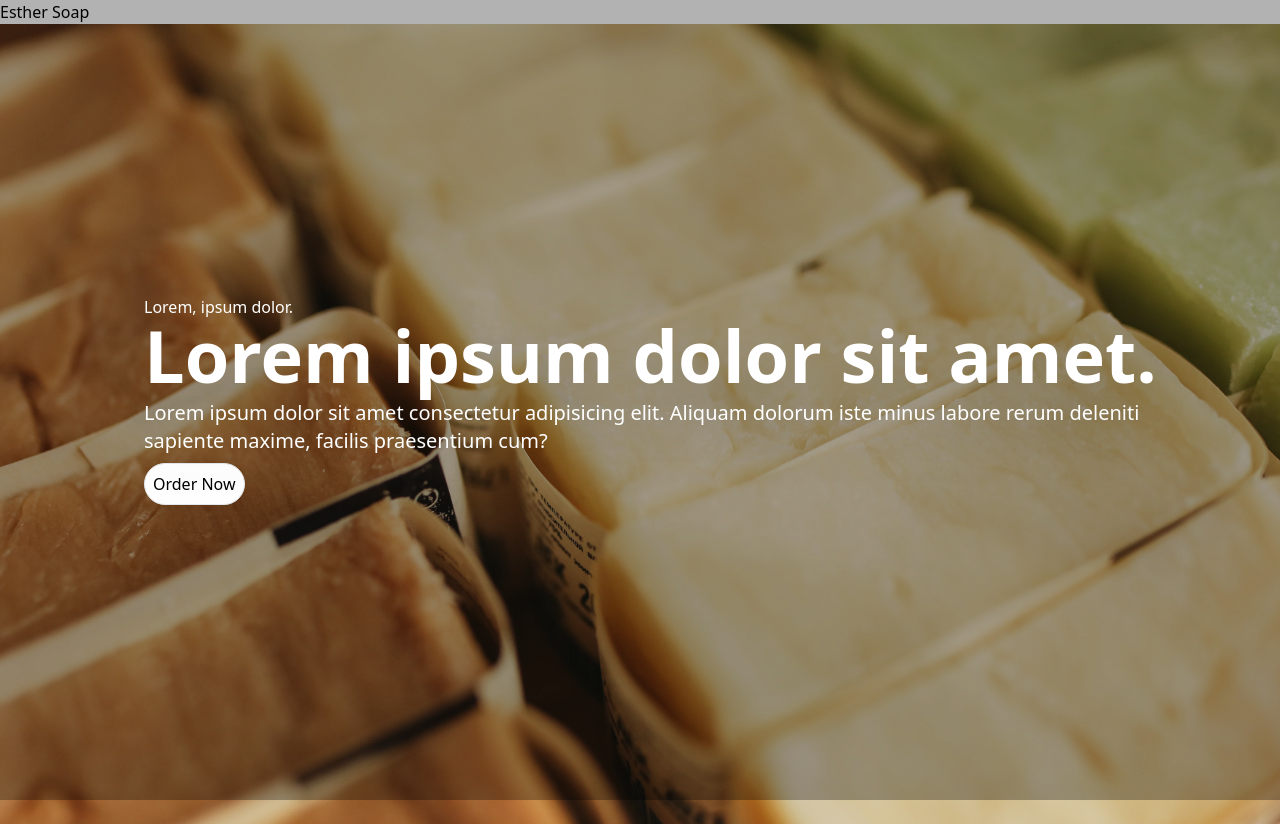
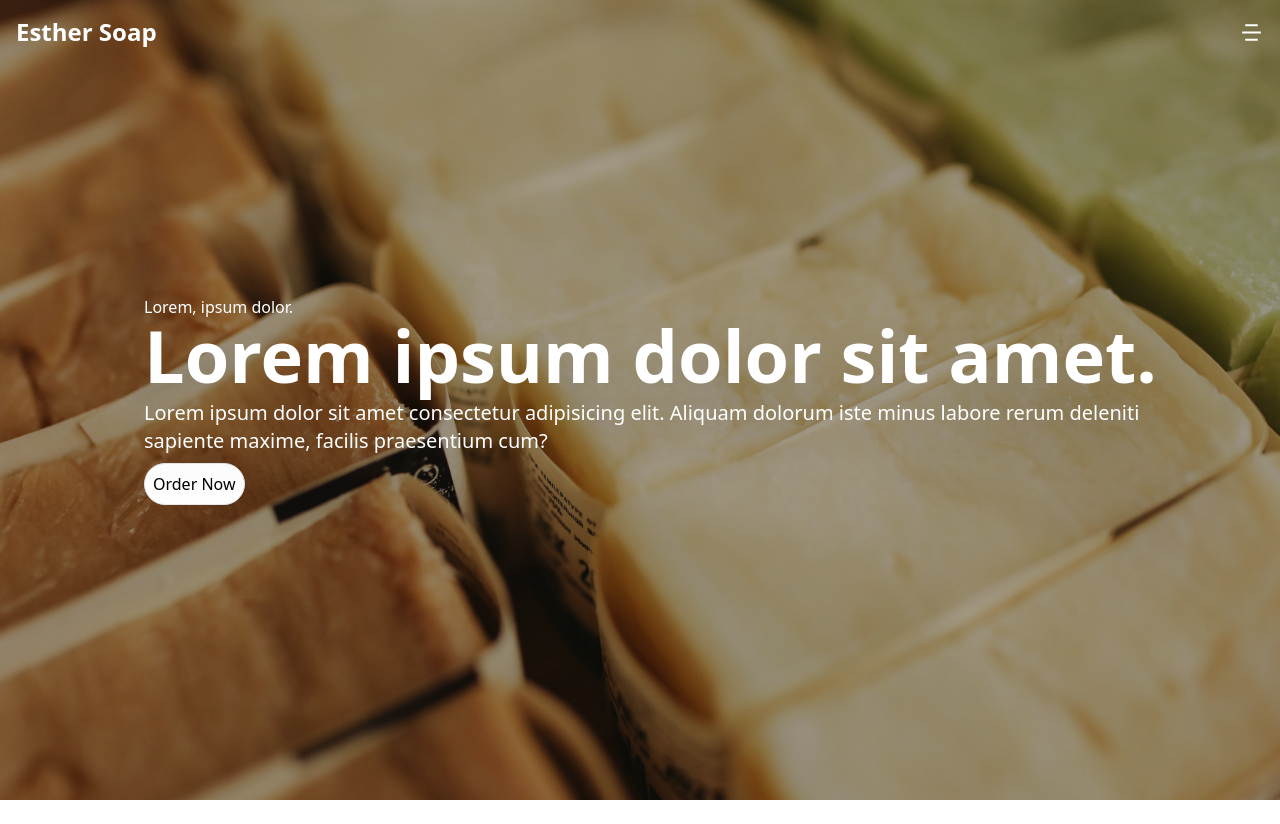
Before and after one commit to Shanehortonm/Esther-Soap, a React (Create React App) app: page / in a window 1280 px wide. After the commit the page ends 800 px from the top, so only its background shows below. Built offline with nearby package versions, Linux system fonts and the light colour scheme.

Commit message:
work on nav

```diff
--- a/package.json
+++ b/package.json
@@ -8,6 +8,7 @@
     "@testing-library/user-event": "^13.5.0",
     "react": "^18.2.0",
     "react-dom": "^18.2.0",
+    "react-icons": "^4.10.1",
     "react-scripts": "5.0.1",
     "web-vitals": "^2.1.4"
   },
--- a/src/components/Nav.jsx
+++ b/src/components/Nav.jsx
@@ -1,10 +1,35 @@
-import React from 'react'
+import React, {useState} from 'react'
+import {RiMenu5Fill} from 'react-icons/ri'
+export const Nav = () => {
 
-export const Nav = () => {
+  const [nav, setNav] = useState(false);
+
+  const showNav = () => {
+    setNav(!nav);
+    if(!nav){
+      document.body.style.overflow = 'hidden'
+    } else {
+      document.body.style.overflow = 'scroll'
+    };
+
+  };
+
   return (
     <div>
-        <div>
-            <h1>Esther Soap</h1>
+        <div className='absolute w-full flex justify-between p-4 items-center'>
+          <h1 className='text-white font-bold text-2xl z-20'>Esther Soap</h1>
+          <RiMenu5Fill onClick={showNav} className='z-20 text-white cursor-pointer' size={25}/>
+          <div className={
+            nav
+            ? 'ease-in duration-500 fixed text-gray-300 left-0 top-0 w-full h-full bg-black/90 px-4 py-7 flex-col z-10'
+            : 'absolute top-0 h-screen left-[-100%] ease-in duration-300 z-10'}
+            >
+            <ul className='flex flex-col fixed w-full h-full items-center justify-center'>
+              <li className='font-bold text-3xl p-8 cursor-pointer'>Home</li>
+              <li className='font-bold text-3xl p-8 cursor-pointer'>Products</li>
+              <li className='font-bold text-3xl p-8 cursor-pointer'>Contact</li>
+            </ul>
+          </div>
         </div>
     </div>
   )
```
Also changed, not shown: 1 other file (tests, documents, lock files or other folders).
